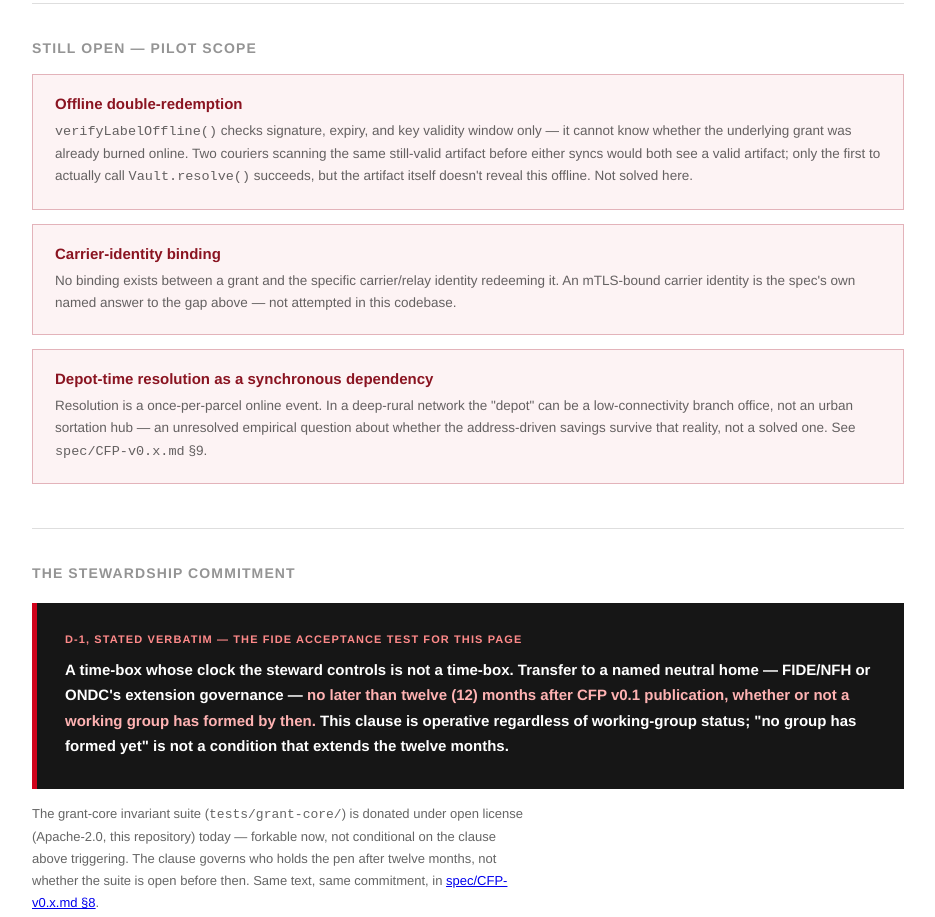
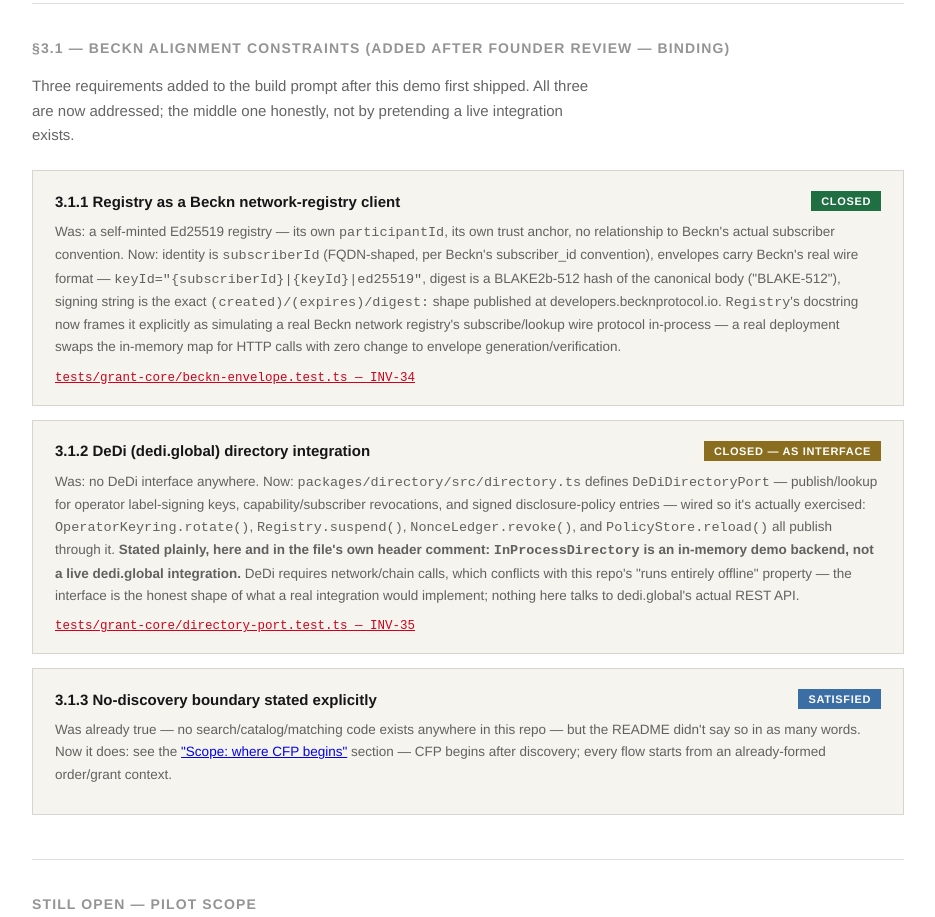
Before and after one commit to anonceleb/Kestrel, a website: page web/candid-books.html in a window 1280 px wide. Shown: the part 1527-2444 px from the top of the page, without its empty margins (172-1107 px from the left). Drawn offline with Linux system fonts and the light colour scheme.

Commit message:
Document the no-discovery boundary; update spec for subscriber-id identity and DeDi port

```diff
--- a/web/candid-books.html
+++ b/web/candid-books.html
@@ -24,6 +24,8 @@
   .gap h3{margin:0; font-size:15px;}
   .badge{font-size:11px; font-weight:700; text-transform:uppercase; letter-spacing:.06em; padding:4px 10px; white-space:nowrap;}
   .badge.closed{color:#fff; background:var(--ok);}
+  .badge.interface{color:#fff; background:#8a6d1f;}
+  .badge.satisfied{color:#fff; background:#3a6ea5;}
   .gap .desc{font-size:13.5px; color:var(--ink-soft); line-height:1.65; margin:10px 0 8px;}
   .gap a.test{font-size:12.5px; font-family:monospace; color:var(--red);}
   .open{border:1px solid #e3b3ba; background:#fdf3f4; padding:20px 22px; margin-bottom:14px;}
@@ -78,6 +80,26 @@
     <a class="test" href="../tests/grant-core/gap-fixes.test.ts">tests/grant-core/gap-fixes.test.ts — INV-33</a>
   </div>
 
+  <h2 class="section">§3.1 — Beckn alignment constraints (added after founder review — binding)</h2>
+  <p class="lede" style="margin-bottom:22px;">Three requirements added to the build prompt after this demo first shipped. All three are now addressed; the middle one honestly, not by pretending a live integration exists.</p>
+
+  <div class="gap">
+    <div class="head"><h3>3.1.1 Registry as a Beckn network-registry client</h3><span class="badge closed">CLOSED</span></div>
+    <p class="desc">Was: a self-minted Ed25519 registry — its own <code>participantId</code>, its own trust anchor, no relationship to Beckn's actual subscriber convention. Now: identity is <code>subscriberId</code> (FQDN-shaped, per Beckn's subscriber_id convention), envelopes carry Beckn's real wire format — <code>keyId="{subscriberId}|{keyId}|ed25519"</code>, digest is a BLAKE2b-512 hash of the canonical body ("BLAKE-512"), signing string is the exact <code>(created)/(expires)/digest:</code> shape published at developers.becknprotocol.io. <code>Registry</code>'s docstring now frames it explicitly as simulating a real Beckn network registry's subscribe/lookup wire protocol in-process — a real deployment swaps the in-memory map for HTTP calls with zero change to envelope generation/verification.</p>
+    <a class="test" href="../tests/grant-core/beckn-envelope.test.ts">tests/grant-core/beckn-envelope.test.ts — INV-34</a>
+  </div>
+
+  <div class="gap">
+    <div class="head"><h3>3.1.2 DeDi (dedi.global) directory integration</h3><span class="badge interface">CLOSED — AS INTERFACE</span></div>
+    <p class="desc">Was: no DeDi interface anywhere. Now: <code>packages/directory/src/directory.ts</code> defines <code>DeDiDirectoryPort</code> — publish/lookup for operator label-signing keys, capability/subscriber revocations, and signed disclosure-policy entries — wired so it's actually exercised: <code>OperatorKeyring.rotate()</code>, <code>Registry.suspend()</code>, <code>NonceLedger.revoke()</code>, and <code>PolicyStore.reload()</code> all publish through it. <strong>Stated plainly, here and in the file's own header comment: <code>InProcessDirectory</code> is an in-memory demo backend, not a live dedi.global integration.</strong> DeDi requires network/chain calls, which conflicts with this repo's "runs entirely offline" property — the interface is the honest shape of what a real integration would implement; nothing here talks to dedi.global's actual REST API.</p>
+    <a class="test" href="../tests/grant-core/directory-port.test.ts">tests/grant-core/directory-port.test.ts — INV-35</a>
+  </div>
+
+  <div class="gap">
+    <div class="head"><h3>3.1.3 No-discovery boundary stated explicitly</h3><span class="badge satisfied">SATISFIED</span></div>
+    <p class="desc">Was already true — no search/catalog/matching code exists anywhere in this repo — but the README didn't say so in as many words. Now it does: see the <a href="../README.md#scope-where-cfp-begins">"Scope: where CFP begins"</a> section — CFP begins after discovery; every flow starts from an already-formed order/grant context.</p>
+  </div>
+
   <h2 class="section">Still open — pilot scope</h2>
 
   <div class="open">
```
Also changed, not shown: spec/CFP-v0.x.md (+41 -0 lines), README.md.
